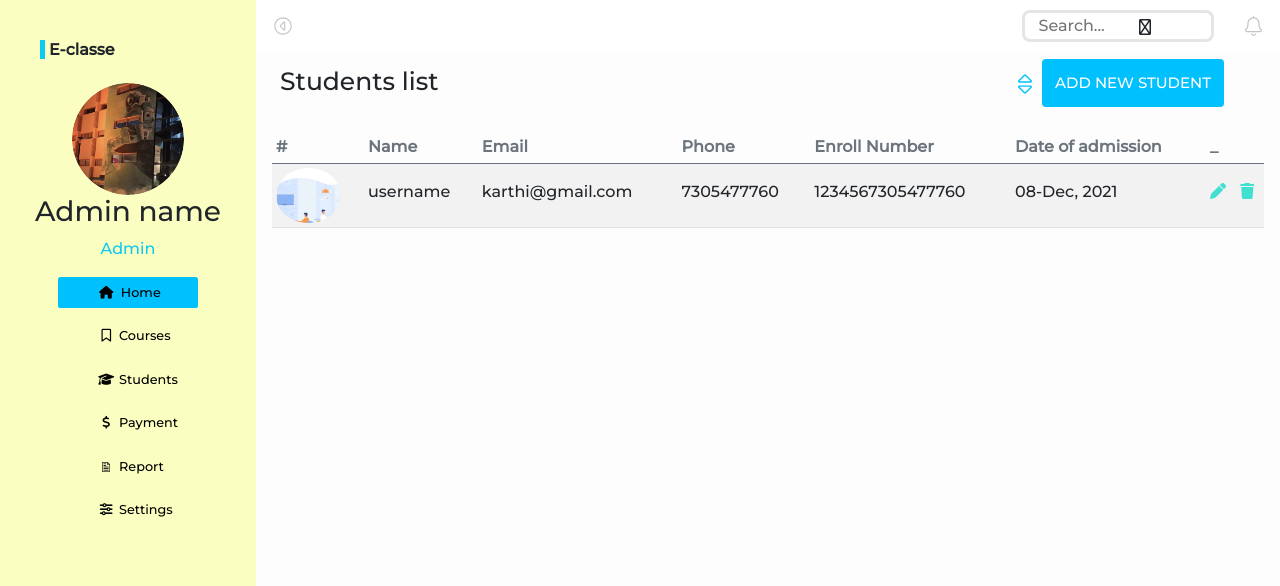
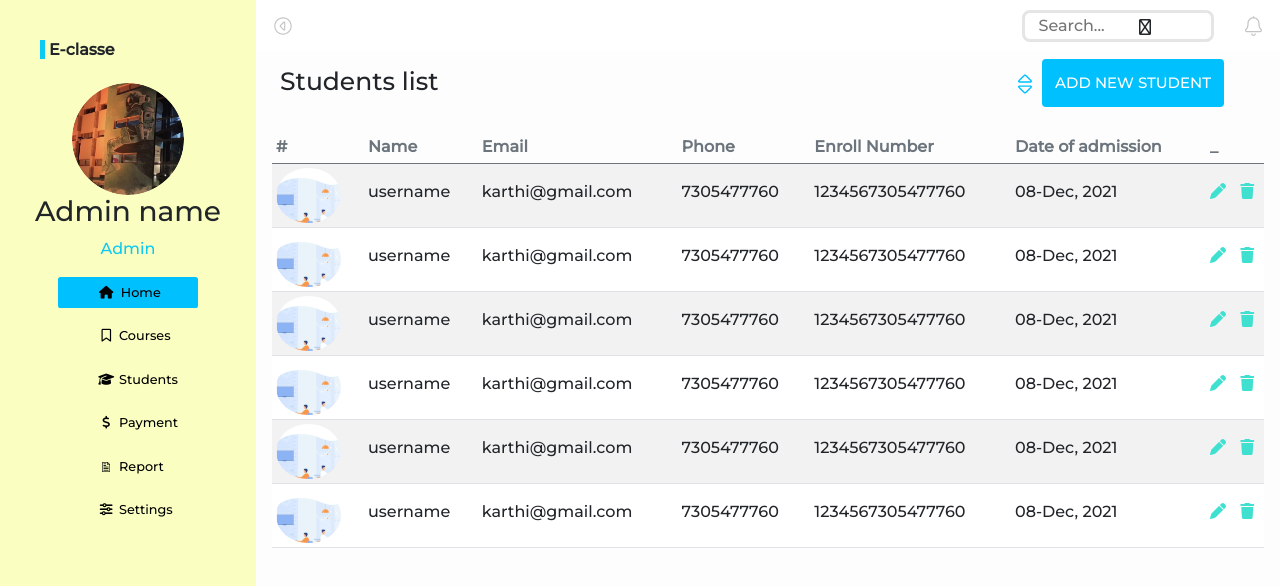
Before and after one commit to soumia-elyakni/E-Classe, a plain HTML site: page students.html in a window 1280 px wide. Shown: the top 586 px of the page. Drawn offline with Linux system fonts and the light colour scheme.

Commit message:
studentlist

```diff
--- a/students.html
+++ b/students.html
@@ -149,6 +149,61 @@
               <td class="pt-3"><i class="fas fa-trash" style="color: turquoise;"></i></td>
             </tr>
 
+            <tr>
+                <td><img src="images/img_table.png" class="rounded-circle" alt="img"></td>
+                <td class="pt-3">username</td>
+                <td class="pt-3">karthi@gmail.com</td>
+                <td class="pt-3">7305477760</td>
+                <td class="pt-3">1234567305477760</td>
+                <td class="pt-3">08-Dec, 2021</td>
+                <td class="pt-3"><i class="fas fa-pen" style="color: turquoise;"></i></td>
+                <td class="pt-3"><i class="fas fa-trash" style="color: turquoise;"></i></td>
+              </tr>
+
+              <tr>
+                <td><img src="images/img_table.png" class="rounded-circle" alt="img"></td>
+                <td class="pt-3">username</td>
+                <td class="pt-3">karthi@gmail.com</td>
+                <td class="pt-3">7305477760</td>
+                <td class="pt-3">1234567305477760</td>
+                <td class="pt-3">08-Dec, 2021</td>
+                <td class="pt-3"><i class="fas fa-pen" style="color: turquoise;"></i></td>
+                <td class="pt-3"><i class="fas fa-trash" style="color: turquoise;"></i></td>
+              </tr>
+
+              <tr>
+                <td><img src="images/img_table.png" class="rounded-circle" alt="img"></td>
+                <td class="pt-3">username</td>
+                <td class="pt-3">karthi@gmail.com</td>
+                <td class="pt-3">7305477760</td>
+                <td class="pt-3">1234567305477760</td>
+                <td class="pt-3">08-Dec, 2021</td>
+                <td class="pt-3"><i class="fas fa-pen" style="color: turquoise;"></i></td>
+                <td class="pt-3"><i class="fas fa-trash" style="color: turquoise;"></i></td>
+              </tr>
+
+              <tr>
+                <td><img src="images/img_table.png" class="rounded-circle" alt="img"></td>
+                <td class="pt-3">username</td>
+                <td class="pt-3">karthi@gmail.com</td>
+                <td class="pt-3">7305477760</td>
+                <td class="pt-3">1234567305477760</td>
+                <td class="pt-3">08-Dec, 2021</td>
+                <td class="pt-3"><i class="fas fa-pen" style="color: turquoise;"></i></td>
+                <td class="pt-3"><i class="fas fa-trash" style="color: turquoise;"></i></td>
+              </tr>
+
+              <tr>
+                <td><img src="images/img_table.png" class="rounded-circle" alt="img"></td>
+                <td class="pt-3">username</td>
+                <td class="pt-3">karthi@gmail.com</td>
+                <td class="pt-3">7305477760</td>
+                <td class="pt-3">1234567305477760</td>
+                <td class="pt-3">08-Dec, 2021</td>
+                <td class="pt-3"><i class="fas fa-pen" style="color: turquoise;"></i></td>
+                <td class="pt-3"><i class="fas fa-trash" style="color: turquoise;"></i></td>
+              </tr>
+
          </tbody>
         </table>
         </section>
```
